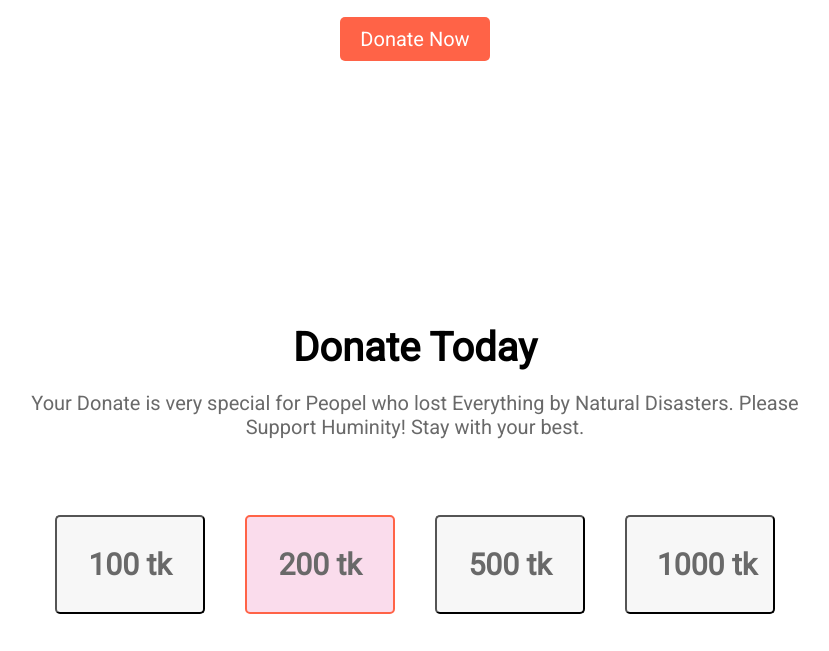
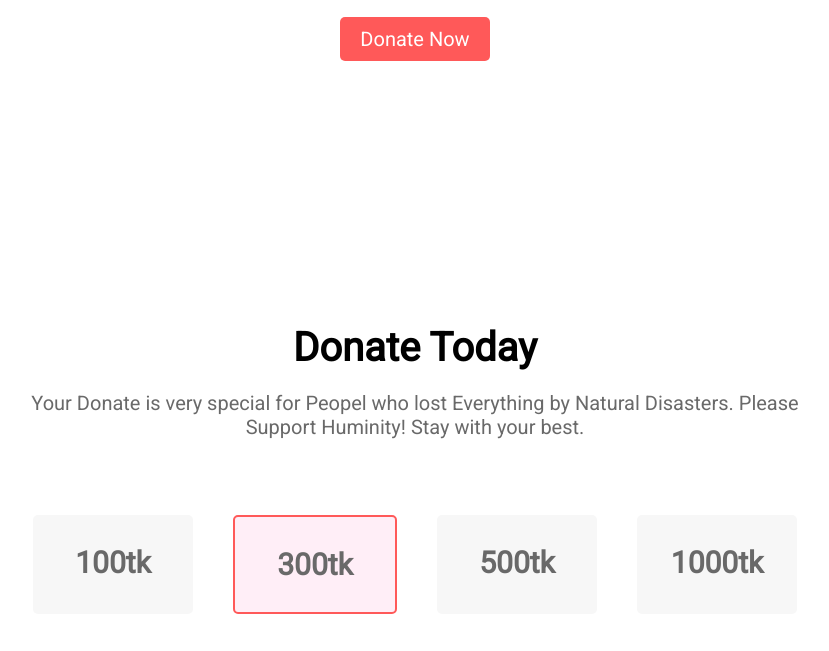
Before and after one commit to masumbillah360/Assignment_1, a plain HTML site: page index.html in a window 1280 px wide. Shown: the part 396-1047 px from the top of the page, without its empty margins (225-1054 px from the left). Drawn offline with Linux system fonts and the light colour scheme.

Commit message:
update style

```diff
--- a/index.html
+++ b/index.html
@@ -38,15 +38,10 @@
             <p class="summary">Your  Donate is very special for Peopel who lost Everything by Natural Disasters. Please Support Huminity! Stay with your best.</p>
         </div>
         <div class="donation-amount">
-            <!-- <h1>100tk</h1>
+            <h1>100tk</h1>
             <h1 id="selected-amount">300tk</h1>
             <h1>500tk</h1>
-            <h1>1000tk</h1> -->
-
-            <input type="button" value="100 tk">
-            <input id="selected-btn" type="button" value="200 tk">
-            <input type="button" value="500 tk">
-            <input type="button" value="1000 tk">
+            <h1>1000tk</h1>
         </div>
         <div class="other-amount">
             <form action="">
@@ -125,7 +120,7 @@
         <div class="subscribe-form">
             <form action="">
                 <input class="input-email" type="email" placeholder="Type You Email...">
-                <input class="submit-btn" type="submit" value="Subscribes">
+                <input class="submit-btn" type="submit" value="Subscribe">
             </form>
         </div>
     </section>
--- a/style.css
+++ b/style.css
@@ -32,14 +32,14 @@
 }
 
 .banner-btn{
-    background-color:tomato;
+    background-color:#FF5959;
     padding: 10px 20px;
     font-size: 20px;
     color: white;
     text-decoration: none;
     margin-top: 30px;
     border-radius: 5px;
-    cursor:alias;
+    border: none;
 }
 
 .donation-description{
@@ -62,8 +62,8 @@
     justify-content: center;
     margin-top: 30px;
 }
-.donation-amount input{
-    width: 150px;
+.donation-amount h1{
+    width: 100px;
     font-size: 30px;
     font-weight: 900;
     text-align: center;
@@ -76,9 +76,9 @@
 }
 
 
-#selected-btn{
-    border: 2px solid tomato;
-    background-color: rgb(250, 220, 236);
+#selected-amount{
+    border: 2px solid #FF5959;
+    background-color: rgb(255, 238, 247);
 }
 
 .other-amount{
@@ -142,7 +142,7 @@
     display: flex;
     justify-content: center;
     align-items: center;
-    background-color: rgb(250, 250, 250);
+    background-color: rgb(247, 247, 247);
 }
 
 .about-card{
@@ -169,10 +169,10 @@
 
 .contact-btn{
     text-decoration: none;
-    background-color:tomato;
+    background-color:#FF5959;
     padding: 5px 30px;
     color: white;
-    font-weight: bolder;
+    /* font-weight: bold; */
     border-radius: 5px;
     font-size: 20px;
 }
@@ -206,7 +206,8 @@
     border: none;
     padding:10px;
     font-size: 18px;
-    background-color:tomato;
+    color: white;
+    background-color:#FF5959;
     margin-left:-3px;
     border-radius: 0px 5px 5px 0px;
 
```
